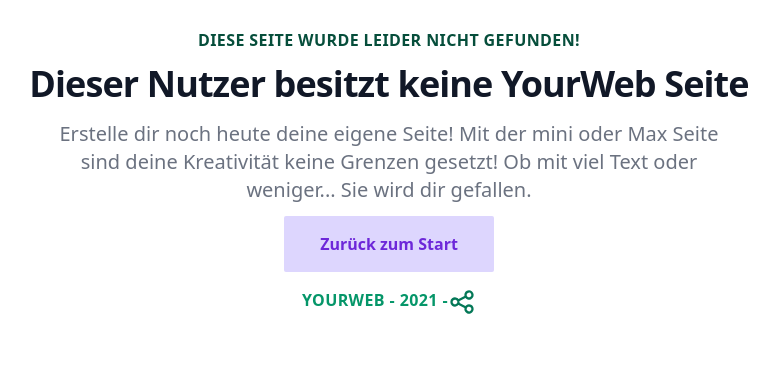
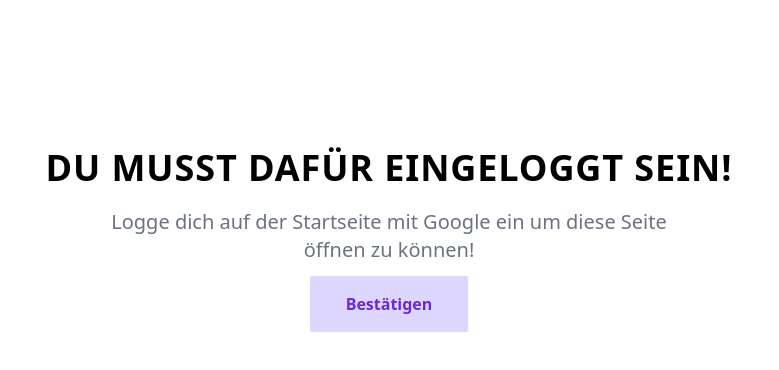
Before and after one commit to marvinhuelsmann/yourweb, a Vue app: page /not-login in a window 1280 px wide. Shown: the top 370 px of the page, without its empty margins (251-1030 px from the left). Built offline with nearby package versions, Linux system fonts and the light colour scheme; no server answers; a web font is replaced by a local one; what vue3-google-oauth2 would draw is missing.

Commit message:
adding NotRegister.vue Site

```diff
--- a/src/router/index.js
+++ b/src/router/index.js
@@ -1,6 +1,7 @@
 import {createRouter, createWebHistory} from 'vue-router'
 import Home from '../views/Home.vue'
 import Create from '../views/Create.vue'
+import NotRegister from '../views/NotRegister.vue'
 import Profile from '../views/User.vue'
 import Community from '../views/Community.vue'
 import Search from '../views/Search.vue'
@@ -17,6 +18,11 @@
         path: '/create',
         name: 'Create',
         component: Create,
+    },
+    {
+        path: '/not-login',
+        name: 'Not LoggedIn',
+        component: NotRegister,
     },
     {
         path: '/community',
--- a/src/views/Create.vue
+++ b/src/views/Create.vue
@@ -291,7 +291,7 @@
       }
 
       verify().catch(() => {
-        window.location = process.env.NODE_ENV !== 'production' ? 'http://localhost:8080/' : 'https://yourweb.monster/'
+        window.location = process.env.NODE_ENV !== 'production' ? 'http://localhost:8080/not-login' : 'https://yourweb.monster/not-login'
       });
     },
     nextView() {
--- /dev/null
+++ b/src/views/NotRegister.vue
@@ -0,0 +1,28 @@
+<template>
+  <div class="mt-36 max-w-7xl mx-auto px-4 sm:px-6 lg:px-8">
+    <div class="text-center">
+      <h2 class="text-base text-black pt-1 text-4xl font-bold tracking-wide uppercase">Du musst dafür eingeloggt sein!</h2>
+      <p class="mt-3 text-center text-gray-500 sm:text-lg sm:max-w-xl sm:mx-auto md:mt-5 md:text-xl">
+        Logge dich auf der Startseite mit Google ein um diese Seite öffnen zu können!
+      </p>
+      <div class="flex justify-center">
+        <button
+            class="px-9 mt-3 py-4 font-semibold rounded-sm block sm:w-auto border-purple-300 bg-purple-200 hover:bg-purple-300 text-purple-700"
+            v-on:click="goHome">
+          Bestätigen
+        </button>
+      </div>
+    </div>
+  </div>
+</template>
+
+<script>
+export default {
+  name: "YouWillLeave",
+  methods: {
+    goHome() {
+      window.location = process.env.NODE_ENV !== 'production' ? 'http://localhost:8080/' : 'https://yourweb.monster/'
+    }
+  }
+}
+</script>
--- a/src/views/dashboard/Home.vue
+++ b/src/views/dashboard/Home.vue
@@ -253,7 +253,7 @@
     logout() {
       store.mutations.REMOVE_USER()
       store.mutations.REMOVE_TOKEN()
-      window.location = process.env.NODE_ENV !== 'production' ? 'http://localhost:8080/' : 'https://yourweb.monster/'
+      window.location = process.env.NODE_ENV !== 'production' ? 'http://localhost:8080/' : 'https://yourweb.monster'
     },
     isInSession(token) {
       const client = new OAuth2Client("1095032961626-se382fodqvi2op0kbhmkp4i9nlutneoo.apps.googleusercontent.com");
@@ -271,7 +271,7 @@
         // const domain = payload['hd'];
       }
       verify().catch(() => {
-        window.location = process.env.NODE_ENV !== 'production' ? 'http://localhost:8080/' : 'https://yourweb.monster/'
+        window.location = process.env.NODE_ENV !== 'production' ? 'http://localhost:8080/not-login' : 'https://yourweb.monster/not-login'
       });
     }
   }
--- a/src/views/dashboard/Settings.vue
+++ b/src/views/dashboard/Settings.vue
@@ -304,7 +304,7 @@
       }
 
       verify().catch(() => {
-        window.location = process.env.NODE_ENV !== 'production' ? 'http://localhost:8080/' : 'https://yourweb.monster/'
+        window.location = process.env.NODE_ENV !== 'production' ? 'http://localhost:8080/not-login' : 'https://yourweb.monster/not-login'
       });
     }
   }
--- a/src/views/dashboard/Site.vue
+++ b/src/views/dashboard/Site.vue
@@ -459,7 +459,7 @@
       }
 
       verify().catch(() => {
-        window.location = process.env.NODE_ENV !== 'production' ? 'http://localhost:8080/' : 'https://yourweb.monster/'
+        window.location = process.env.NODE_ENV !== 'production' ? 'http://localhost:8080/not-login' : 'https://yourweb.monster/not-login'
       });
     },
     setNoSaveChanges(save) {
--- a/src/views/dashboard/Statistic.vue
+++ b/src/views/dashboard/Statistic.vue
@@ -304,7 +304,7 @@
       }
 
       verify().catch(() => {
-        window.location = process.env.NODE_ENV !== 'production' ? 'http://localhost:8080/' : 'https://yourweb.monster/'
+        window.location = process.env.NODE_ENV !== 'production' ? 'http://localhost:8080/not-login' : 'https://yourweb.monster/not-login'
       });
     }
   }
```
